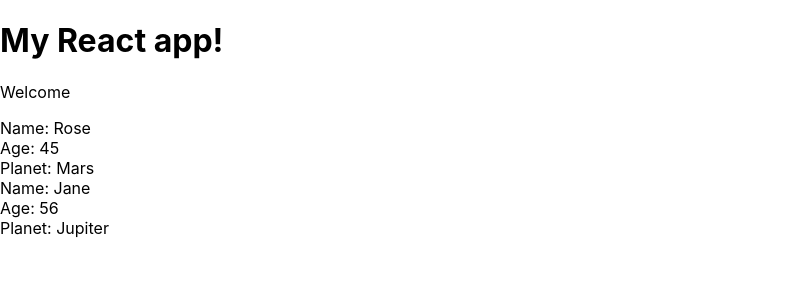
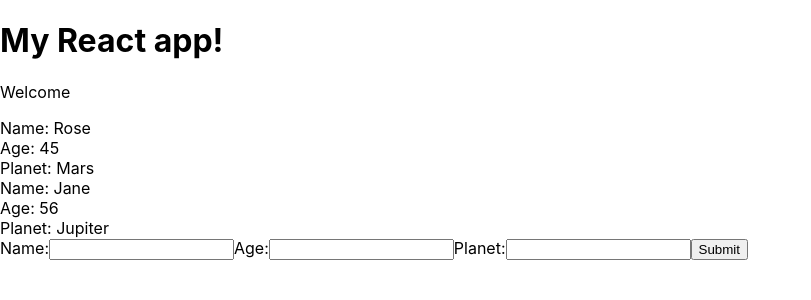
Before and after one commit to rarrunategu1/react_n_redux, a React (Create React App) app in the folder my-app/: page / in a window 1280 px wide. Shown: the top 300 px of the page, without its empty margins (0-811 px from the left). Built offline with nearby package versions, Linux system fonts and the light colour scheme.

Commit message:
Imported AddPerson and nexted it within the html in the render method

```diff
--- a/my-app/src/App.js
+++ b/my-app/src/App.js
@@ -1,6 +1,6 @@
 import React, { Component } from 'react';
 import AboutRose from './AboutRose';
-
+import AddPerson from './AddPerson';
 
 class App extends Component {
   state = {
@@ -16,6 +16,7 @@ class App extends Component {
         <h1>My React app!</h1>
         <p>Welcome</p>
         <AboutRose about={this.state.about}/>
+        <AddPerson />
       </div>
     );
   }
```
